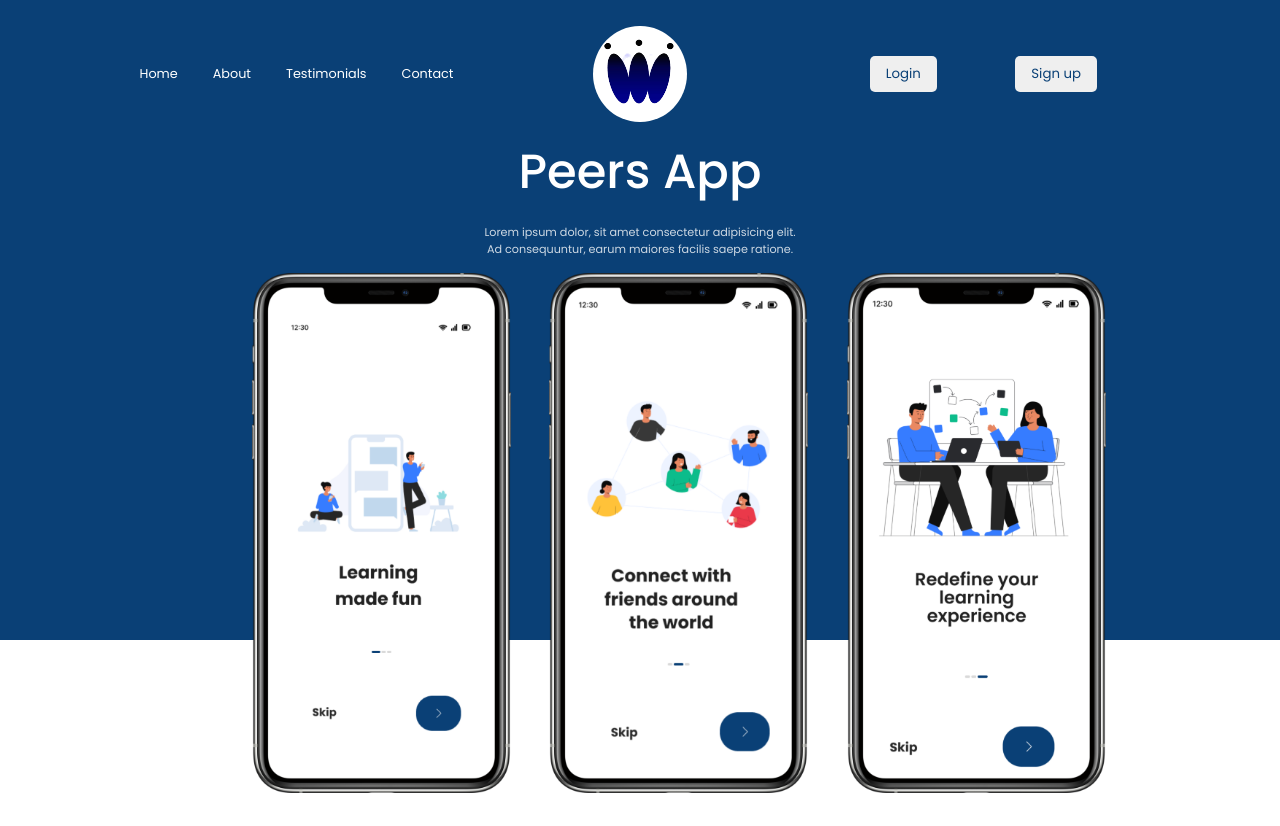
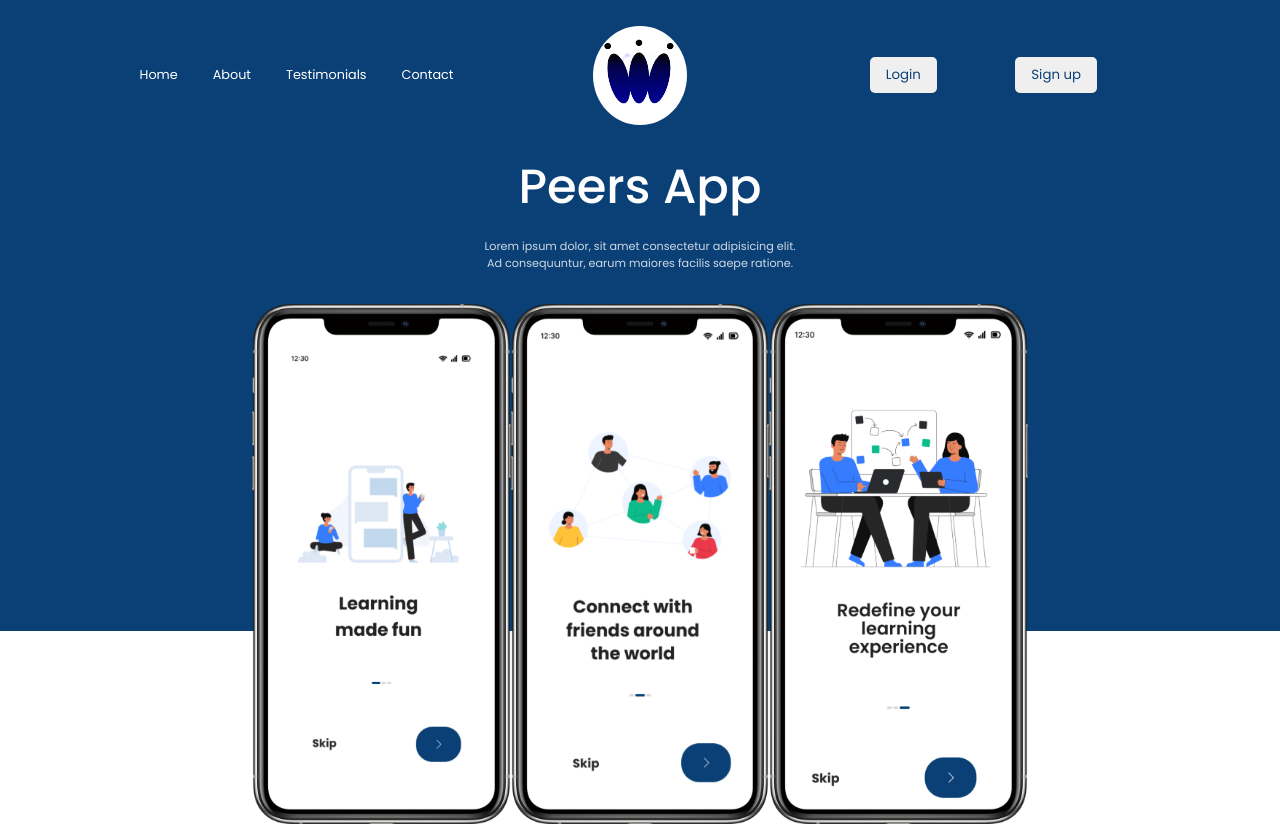
Before and after one commit to PeersApp-Community/peers-react-web-app, a React (Create React App) app: page / in a window 1280 px wide. Shown: the top 826 px of the page. Built offline with nearby package versions, Linux system fonts and the light colour scheme.

Commit message:
made some changes to the folderd

```diff
--- a/src/components/Hero.jsx
+++ b/src/components/Hero.jsx
@@ -7,8 +7,8 @@ import Google from '../Images/Google_Play_Store_badge_EN.svg.png'
 import apple from '../Images/apple-store.png'
 const Hero = () => {
   return (
-    <Container height="80vh">
-        <Grid padding="33% 0% 0% 0%">
+    <Container height="60vh" display="flex" fd="column">
+        <Grid>
             <h3>Peers App</h3>
             <p>Lorem ipsum dolor, sit amet consectetur adipisicing elit. <br /> Ad consequuntur, earum maiores facilis saepe ratione. </p>
             <HeroImg>
@@ -18,7 +18,7 @@ const Hero = () => {
             </HeroImg>
         </Grid>
 
-        <Flex padding="3% 0%">
+        <Flex padding="3% 0%" justify="space-between">
             <img src={Google} alt='' />
             <img src={apple} alt='' />
         </Flex>
--- a/src/components/Navbar.jsx
+++ b/src/components/Navbar.jsx
@@ -1,11 +1,11 @@
 import React from 'react'
 import {Link} from 'react-router-dom'
 import logo from "../Images/photo_2022-06-11_15-53-30_1-removebg-preview.png"
-import { Button, Flex, Ulist, NavImg } from './styles/learnStyles';
+import { Button, Flex, Ulist, NavImg, Container } from './styles/learnStyles';
 import GlobalStyle from './styles/GlobalStyle';
 const Navbar = () => {
   return (
-    <Flex padding=" 2% 0%" justify="space-evenly" position="absolute" width="100%" place="center">
+    <Container display='flex' justify="space-evenly" padding="2% 0%">
         <GlobalStyle />
         <Ulist width="30%">
             <li><Link to="" className='link'>Home</Link></li>
@@ -20,7 +20,7 @@ const Navbar = () => {
             <Button><Link to="" id='link'> Login </Link></Button>
             <Button><Link to="" id='link'> Sign up </Link></Button>
         </Flex>
-    </Flex>
+    </Container>
   )
 }
 
--- a/src/components/styles/GlobalStyle.js
+++ b/src/components/styles/GlobalStyle.js
@@ -63,7 +63,6 @@ font-family: 'Poppins', 'sans-serif';
     #link, .link, .flink{
       text-decoration: none;
       color:#0A4076;
-      background-color: transparent;
     }
 
     .link{
--- a/src/components/styles/learnStyles.js
+++ b/src/components/styles/learnStyles.js
@@ -3,11 +3,12 @@ import styled from "styled-components";
 export const Container = styled.div`
     @import url('https://fonts.googleapis.com/css2?family=Poppins:wght@400;500;600;700;800&display=swap');
 
-    margin: auto;
-    max-width:100%;
+    width:100%;
     height: ${(props) => props.height};
     padding: ${(props) => props.padding};
-    display:grid;
+    display:${(props) => props.display};
+    flex-direction:${(props) => props.fd};
+    justify-content:${(props) => props.justify};
     place-items:center;
     align-content:center;
     font-family: "Poppins", "sans-serif";
@@ -32,7 +33,7 @@ export const Container = styled.div`
         width: 100%;
         margin: auto;
         font-size: 0.7rem;
-        padding: 2% 0%;
+        padding: 2% 0% 4% 0%;
         font-weight: 300;
         opacity: 0.8;
     }
@@ -50,7 +51,8 @@ export const Flex = styled.div`
     padding: ${(props) => props.padding};
     place-items: ${(props) => props.place};
     position: ${(props) => props.position};
-    z-index: 2;
+    height: ${(props) => props.height};
+
 
     img{
         width: 48%;
@@ -112,10 +114,10 @@ export const Ulist = styled.ul`
 export const HeroImg = styled.div`
     display:flex;
     font-family: 'Poppins', 'sans-serif';
+    width: 100%;
 
     img{
         height: 65vh;
-        margin: 0% 5% 0% 0%;
     }
 `
 // ABOUT SECTION
```
Also changed, not shown: 1 other file (tests, documents, lock files or other folders).
